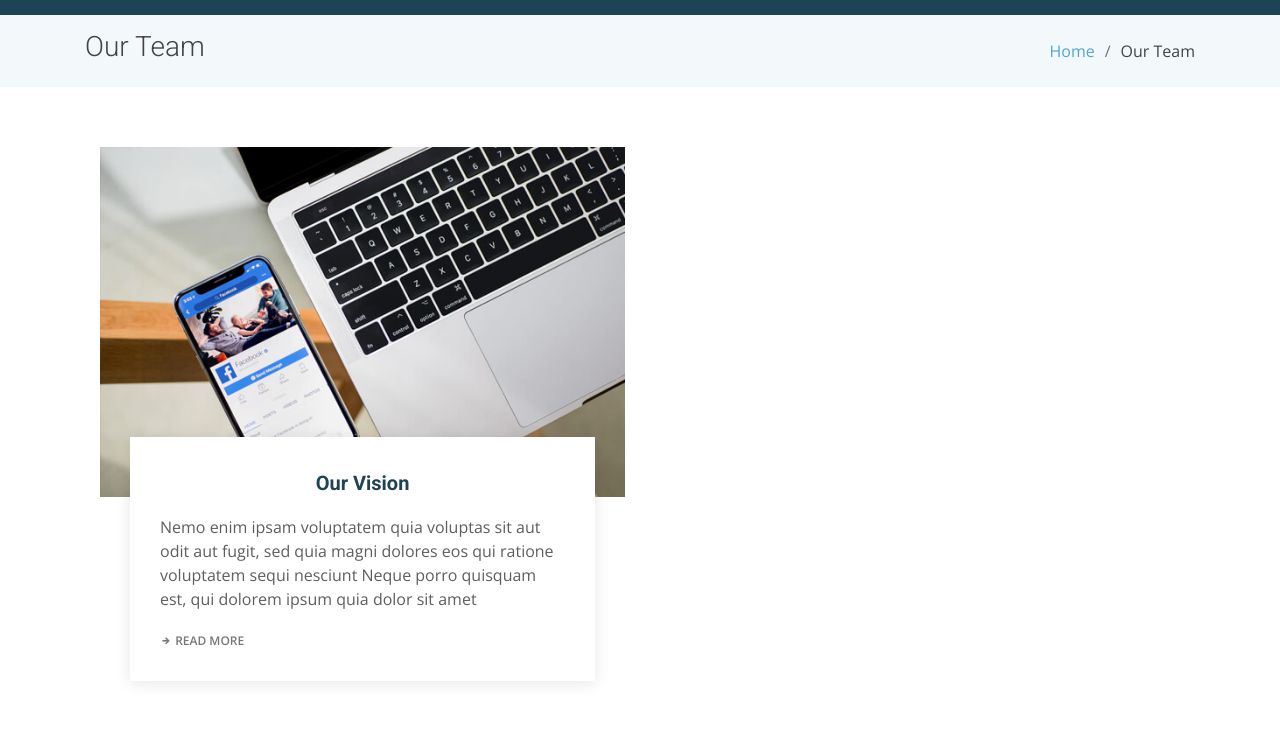
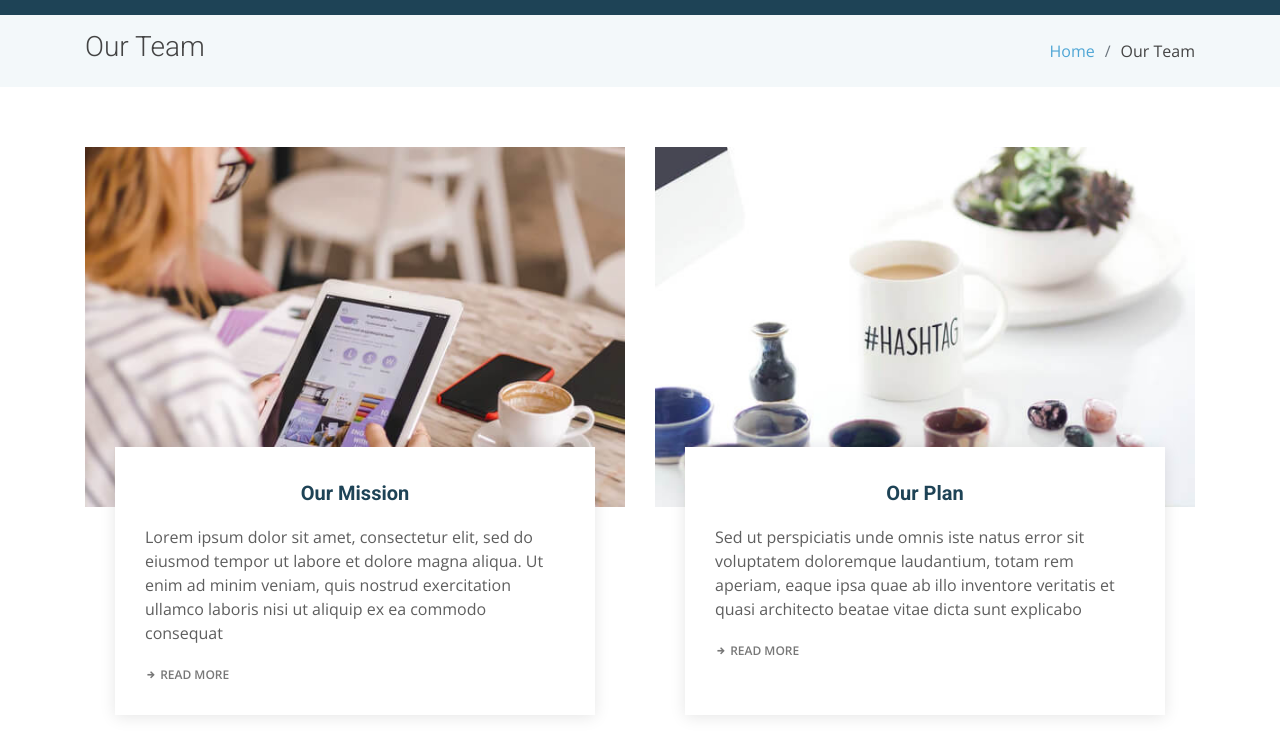
Before and after one commit to proyectoEpilepsia20212/prueba, a plain HTML site: page team.html in a window 1280 px wide. Shown: the part 65-800 px from the top of the page. Drawn offline with nearby package versions, Linux system fonts and the light colour scheme.

Commit message:
Update team.html

```diff
--- a/team.html
+++ b/team.html
@@ -96,9 +96,36 @@
 
       </div>
     </section><!-- End Our Team Section -->
-<section class="service-details">
+    <!-- ======= Service Details Section ======= -->
+    <section class="service-details">
       <div class="container">
 
+        <div class="row">
+          <div class="col-md-6 d-flex align-items-stretch" data-aos="fade-up">
+            <div class="card">
+              <div class="card-img">
+                <img src="assets/img/service-details-1.jpg" alt="...">
+              </div>
+              <div class="card-body">
+                <h5 class="card-title"><a href="#">Our Mission</a></h5>
+                <p class="card-text">Lorem ipsum dolor sit amet, consectetur elit, sed do eiusmod tempor ut labore et dolore magna aliqua. Ut enim ad minim veniam, quis nostrud exercitation ullamco laboris nisi ut aliquip ex ea commodo consequat</p>
+                <div class="read-more"><a href="#"><i class="icofont-arrow-right"></i> Read More</a></div>
+              </div>
+            </div>
+          </div>
+          <div class="col-md-6 d-flex align-items-stretch" data-aos="fade-up">
+            <div class="card">
+              <div class="card-img">
+                <img src="assets/img/service-details-2.jpg" alt="...">
+              </div>
+              <div class="card-body">
+                <h5 class="card-title"><a href="#">Our Plan</a></h5>
+                <p class="card-text">Sed ut perspiciatis unde omnis iste natus error sit voluptatem doloremque laudantium, totam rem aperiam, eaque ipsa quae ab illo inventore veritatis et quasi architecto beatae vitae dicta sunt explicabo</p>
+                <div class="read-more"><a href="#"><i class="icofont-arrow-right"></i> Read More</a></div>
+              </div>
+            </div>
+
+          </div>
           <div class="col-md-6 d-flex align-items-stretch" data-aos="fade-up">
             <div class="card">
               <div class="card-img">
```
